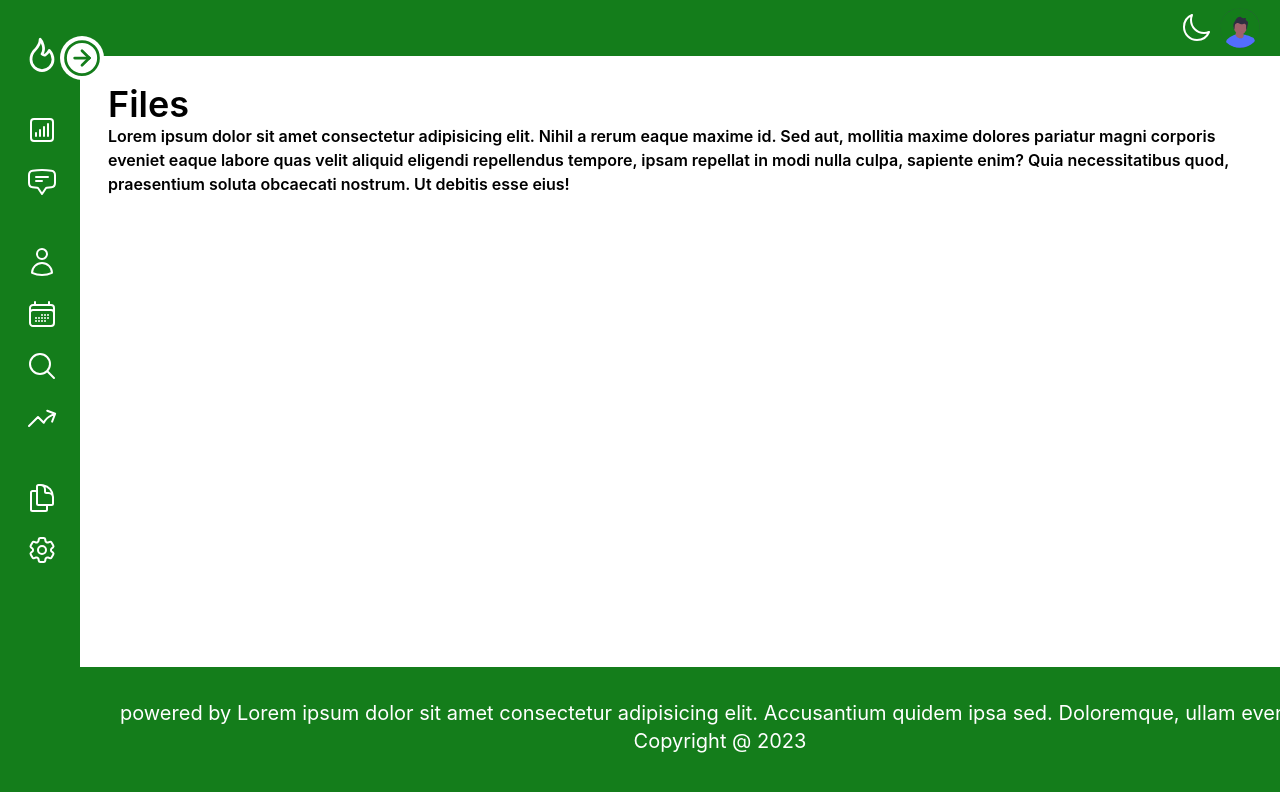
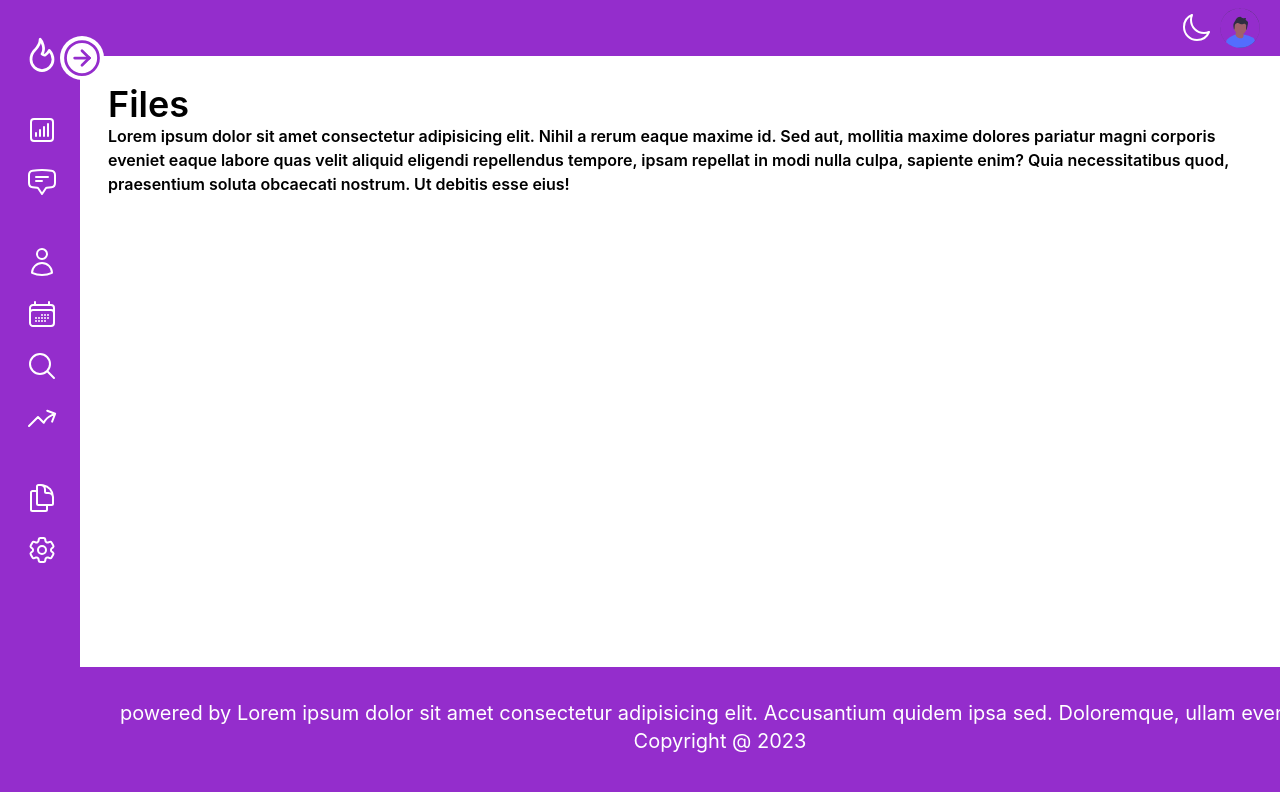
Before and after one commit to Jekwulum/Kwiz-App, a React (Create React App) app: page /files in a window 1280 px wide. Shown: the top 792 px of the page. Built offline with nearby package versions, Linux system fonts and the light colour scheme.

Commit message:
changed light mode color

```diff
--- a/src/components/footer/Footer.js
+++ b/src/components/footer/Footer.js
@@ -2,7 +2,7 @@ import React from 'react'
 
 const Footer = () => {
   return (
-    <footer className='text-cust-light h-1/6 text-xl text-center bg-cust-green
+    <footer className='text-cust-light h-1/6 text-xl text-center bg-light-bg
     dark:bg-cust-dark-nav w-full fixed bottom-0 pt-8'>
       <p>powered by Lorem ipsum dolor sit amet consectetur adipisicing elit. Accusantium quidem ipsa sed. Doloremque, ullam eveniet?</p>
       <span>Copyright @ {new Date().getFullYear()}</span>
--- a/src/components/header/Header.js
+++ b/src/components/header/Header.js
@@ -15,7 +15,7 @@ const Header = () => {
   };
 
   return (
-    <div className='flex justify-end text-cust-light items-center px-4 h-14 bg-cust-green dark:bg-cust-dark-nav'>
+    <div className='flex justify-end text-cust-light items-center px-4 h-14 bg-light-bg dark:bg-cust-dark-nav'>
 
       <div onClick={() => toggleMode()}
         className='border-none hover:cursor-pointer hover:bg-cust-light/25 rounded-full'>
--- a/src/components/sideMenu/SideMenu.js
+++ b/src/components/sideMenu/SideMenu.js
@@ -18,10 +18,10 @@ const SideMenu = () => {
     { title: "Settings", icon: <SettingsIcon /> },
   ];
   return (
-    <div className={`${showMenu ? "w-72" : "w-20"} duration-300 h-screen p-5 pt-8 bg-cust-green dark:bg-cust-dark-nav relative`}>
+    <div className={`${showMenu ? "w-72" : "w-20"} duration-300 h-screen p-5 pt-8 bg-light-bg dark:bg-cust-dark-nav relative`}>
 
       <ArrowCircleIcon showMenu={showMenu} setShowMenu={setShowMenu}
-        classProps={`absolute cursor-pointer bg-cust-light text-cust-green dark:bg-cust-dark-body dark:text-cust-light`}
+        classProps={`absolute cursor-pointer bg-cust-light text-light-bg dark:bg-cust-dark-body dark:text-cust-light`}
       />
 
       <div className="flex gap-x-4 items-center">
--- a/tailwind.config.js
+++ b/tailwind.config.js
@@ -7,9 +7,9 @@ module.exports = {
   theme: {
     extend: {
       colors: {
-        "cust-green": "#147d1b",
+        "light-bg": "#942DCC",
         "cust-light": "#FFFFFF",
-        "cust-dark-body": "#494F4a",
+        "cust-dark-body": "#202124",
         "cust-dark-nav": "#000000"
       },
     },
```
